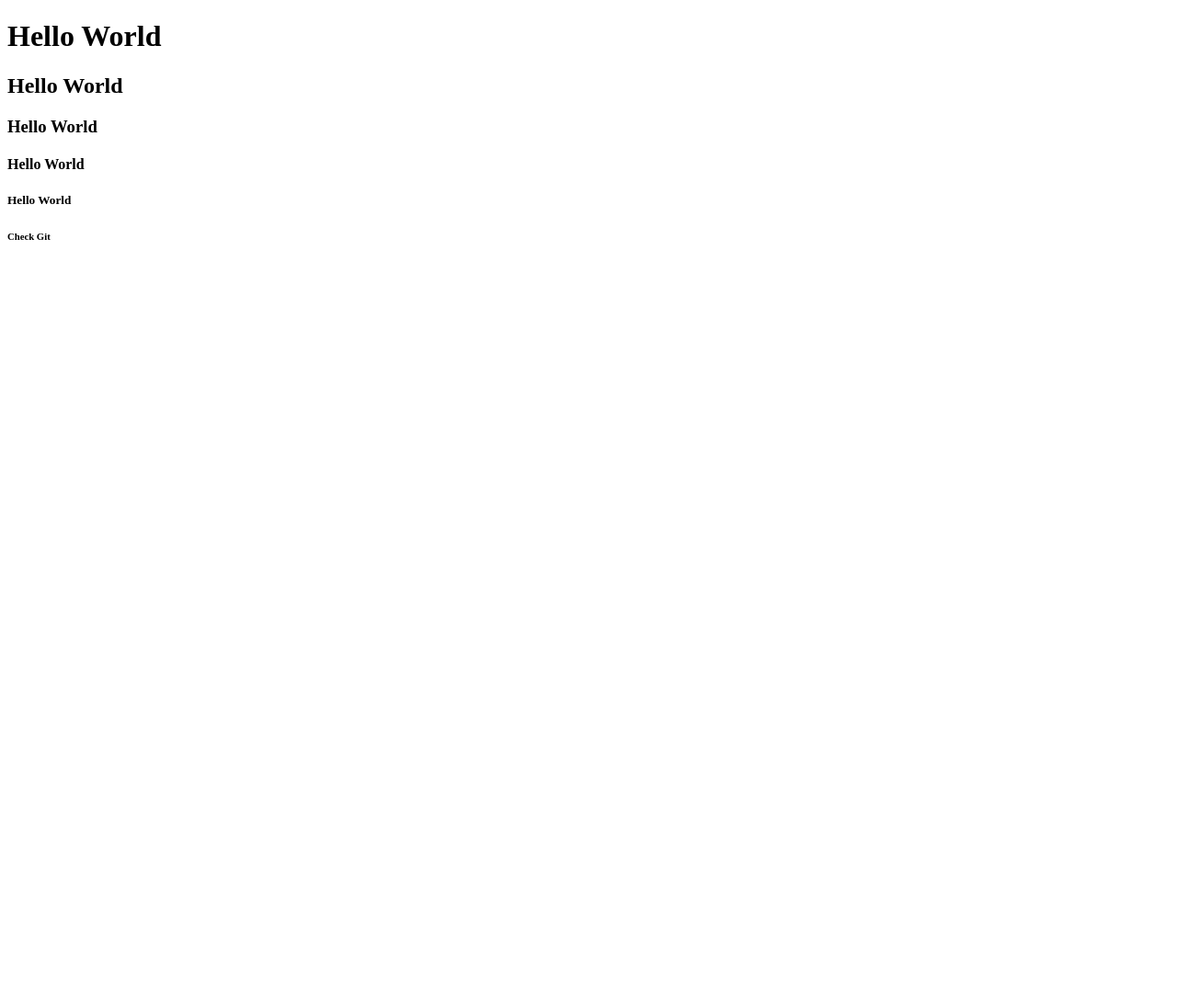
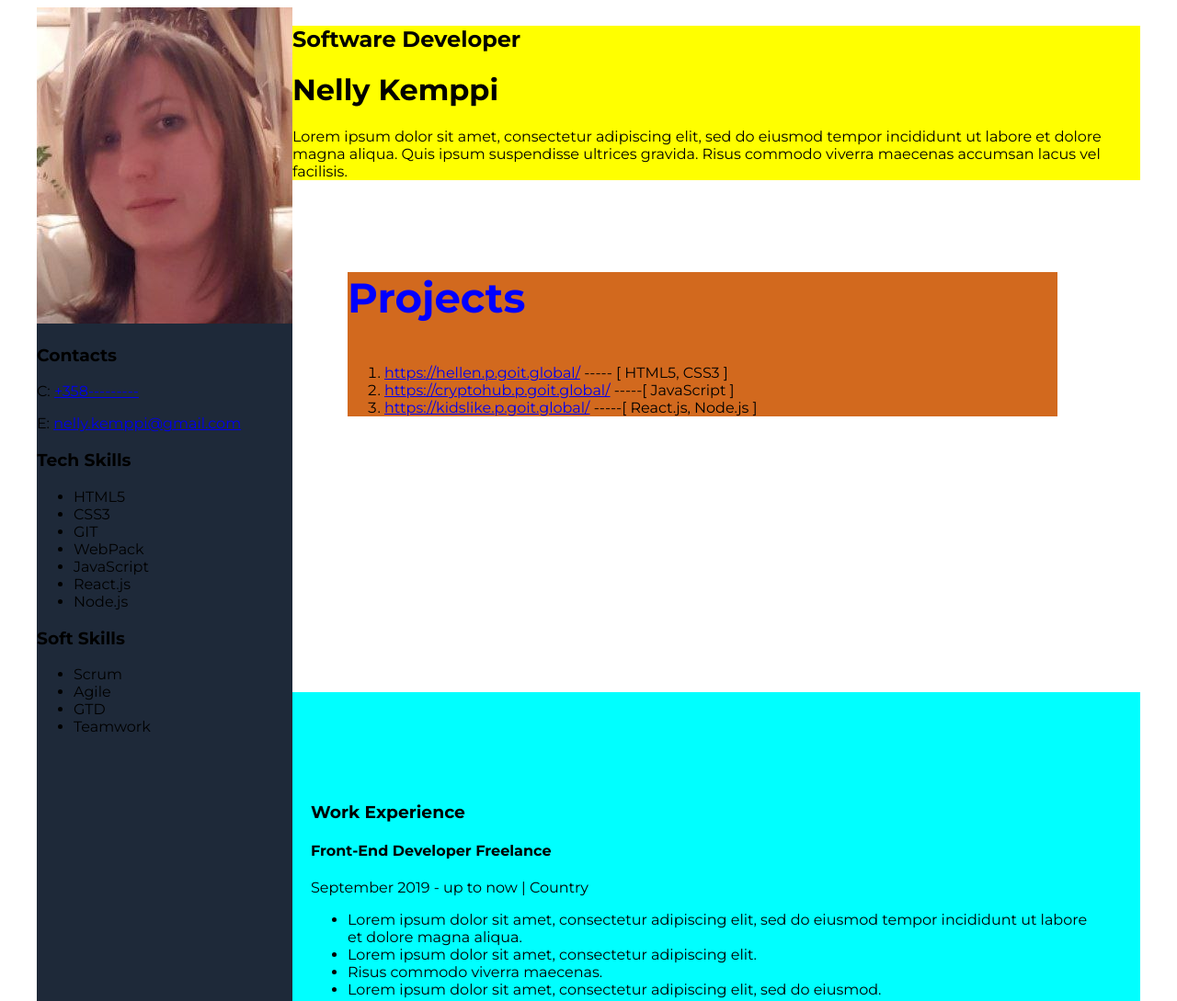
Before and after one commit to Oresama1337/GoIt, a plain HTML site: page index.html in a window 1280 px wide. Shown: the top 1089 px of the page at 92% size. Before the commit the page ends 800 px from the top, so only its background shows below. Drawn offline with Linux system fonts and the light colour scheme.

Commit message:
lesson  3

```diff
--- /dev/null
+++ b/css/style.css
@@ -0,0 +1,59 @@
+body{
+    font-family: 'Montserrat', sans-serif;
+}
+
+.main{
+    display: flex;
+    flex-direction: row-reverse;
+    background-color: #f5f7fa;
+    width: 1200px;
+    margin: 0 auto;
+}
+.main_content{
+    background: #ffffff;
+}
+
+/* about style */
+.about{
+    background-color: yellow;
+}
+/* projects */
+.projects{
+    background: chocolate;
+    margin-top: 100px;
+    margin-bottom: 300px;
+    margin-left: 60px;
+    margin-right: 90px;
+
+/* top right bottom left */
+    /* margin: 100px 90px 300px 60px; */
+
+    /* all sides */
+    /* margin: 50px; */
+
+    /* up/down left/right */
+    /* margin: 100px 50px;  */
+}
+
+.project_title{
+    font-size:45px;
+    color: blue;
+}
+/* work styles */
+.work{
+    background-color: cyan;
+    padding-top: 100px;
+    padding-bottom: 50px;
+    padding-left: 20px;
+    padding-right: 40px;
+
+    /* same as margin */
+    /* padding: 100px 40px 50px 20px; */
+}
+/* education style */
+.education{
+    background-color: darkblue;
+}
+.sidebar{
+    background-color: #1e2939;
+}
--- a/index.html
+++ b/index.html
@@ -4,14 +4,119 @@
     <meta charset="UTF-8">
     <meta http-equiv="X-UA-Compatible" content="IE=edge">
     <meta name="viewport" content="width=device-width, initial-scale=1.0">
+    <link rel="preconnect" href="https://fonts.googleapis.com">
+    <link rel="preconnect" href="https://fonts.gstatic.com" crossorigin>
+    <link href="https://fonts.googleapis.com/css2?family=Montserrat:wght@400;700&display=swap" rel="stylesheet">
     <title>GoIt</title>
+    <link rel="stylesheet" href="./css/style.css">
 </head>
 <body>
-    <h1>Hello World</h1>
-    <h2>Hello World</h2>
-    <h3>Hello World</h3>
-    <h4>Hello World</h4>
-    <h5>Hello World</h5>
-    <h6>Check Git</h6>
+    <!--Main-->
+    <div class="main">
+        <!--Main Content-->
+        <div class="main_content">
+            <!--about user-->
+            <div class="about">
+                <h2>Software Developer</h2>
+                <h1>Nelly Kemppi</h1>
+                <p>
+                    Lorem ipsum dolor sit amet, consectetur adipiscing elit,
+                    sed do eiusmod tempor incididunt ut labore et dolore magna aliqua.
+                    Quis ipsum suspendisse ultrices gravida. Risus commodo viverra maecenas accumsan lacus vel facilisis.
+                </p>
+
+            </div>
+            <!--Projects-->
+            <div class="projects">
+                <h3 class="project_title">Projects</h3>
+                <ol>
+                    <li><a href="https://hellen.p.goit.global/">https://hellen.p.goit.global/</a>
+                    -----
+                    [ HTML5, CSS3 ]</li>
+                    <li><a href="https://cryptohub.p.goit.global/">https://cryptohub.p.goit.global/</a>
+                    -----[ JavaScript ]</li>
+                    <li><a href="https://kidslike.p.goit.global/">https://kidslike.p.goit.global/</a>
+                    -----[ React.js, Node.js ]</li>
+                </ol>
+            </div>
+            <!--Work-->
+            <div class="work">
+                <h3>Work Experience</h3>
+                <!--company 1-->
+                <div>
+                    <h4>Front-End Developer Freelance</h4>
+                    <p>September 2019 - up to now   |   Country</p>
+                    <ul>
+                        <li>Lorem ipsum dolor sit amet, consectetur adipiscing elit, sed do eiusmod tempor incididunt ut labore et dolore magna aliqua. </li>
+                        <li>Lorem ipsum dolor sit amet, consectetur adipiscing elit.</li>
+                        <li>Risus commodo viverra maecenas. </li>
+                        <li>Lorem ipsum dolor sit amet, consectetur adipiscing elit, sed do eiusmod.</li>
+                    </ul>
+                </div>
+                <!--company 2-->
+                <div>
+                    <h4>Manager Mono New</h4>
+                    <p>March 2015 - October 2018   |   Country</p>
+                    <ul>
+                        <li>Lorem ipsum dolor sit amet, consectetur adipiscing elit, sed do eiusmod labore et dolore magna aliqua. </li>
+                        <li>Quis ipsum suspendisse ultrices gravida.</li>
+                        <li>Risus commodo viverra maecenas. </li>
+                    </ul>
+                </div>
+                <!--company 3-->
+                <div>
+                    <h4>Manager Mono LLC</h4>
+                    <p>June 2014 - February 2015   |   Country</p>
+                    <ul>
+                        <li>Lorem ipsum dolor sit amet, consectetur adipiscing elit. </li>
+                        <li>Quis ipsum suspendisse ultrices gravida.</li>
+                        <li>Risus commodo viverra maecenas. </li>
+                    </ul>
+                </div>
+            </div>
+            <!--Education-->
+            <div class="education">
+                <h3>Education</h3>
+                <h4>National University of Radioelectronics</h4>
+                <h4>Manager</h4>
+                <p>September 2009 - June 2014   |   Country</p>
+            </div>
+        </div>
+        <!--Sidebar-->
+        <aside class="sidebar">
+            <img src="img/photo_2022-11-12_17-11-10.jpg" alt="user photo">
+            <!--contacts-->
+            <div>
+                <h3>Contacts</h3>
+                <div>
+                    <p>C: <a href="tel:+358---------">+358---------</a></p>
+                    <p>E: <a href="mailto:nelly.kemppi@gmail.com">nelly.kemppi@gmail.com</a></p>
+                </div>
+            </div>
+            <!--TechSkills-->
+            <div>
+                <h3>Tech Skills</h3>
+                <ul>
+                    <li>HTML5</li>
+                    <li>CSS3</li>
+                    <li>GIT</li>
+                    <li>WebPack</li>
+                    <li>JavaScript</li>
+                    <li>React.js</li>
+                    <li>Node.js</li>
+                </ul>
+            </div>
+            <!--Soft Skills-->
+            <div>
+                <h3>Soft Skills</h3>
+                <ul>
+                    <li>Scrum</li>
+                    <li>Agile</li>
+                    <li>GTD</li>
+                    <li>Teamwork</li>
+                </ul>
+            </div>
+        </aside>
+    </div>
 </body>
 </html>
```
Also changed, not shown: company3.PNG (added), education.PNG (added), img/photo_2022-11-12_17-11-10.jpg (added), soft_skills.PNG (added), style.css (deleted).
